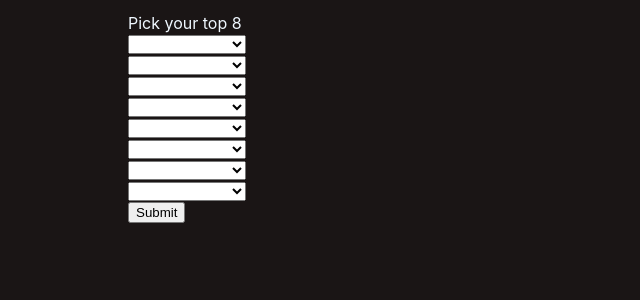
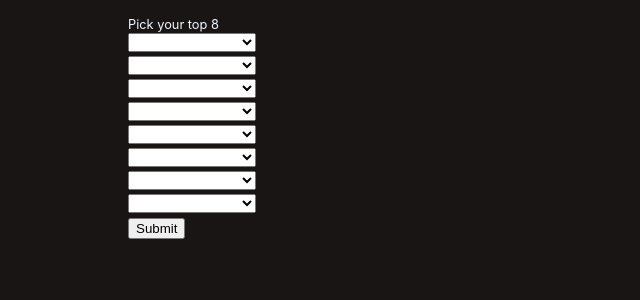
Before and after one commit to sirakradaa/marvel-and-dc, a React (Create React App) app: page /vote in a window 1280 px wide. Shown: the top 300 px of the page, without its empty margins (0-640 px from the left). Built offline with nearby package versions, Linux system fonts and the light colour scheme.

Commit message:
Fixed select box resizing issue in vote.jsx, now has stable sizing

```diff
--- a/src/components/vote/vote.css
+++ b/src/components/vote/vote.css
@@ -1,22 +1,41 @@
+html,body
+{
+    width: 100%;
+    height: 100%;
+    margin: 0px;
+    padding: 0px;
+    overflow-x: hidden;
+}
+
 .vote-container{
     height: 100vh;
-    width: 100vw;
-    display: block;
-    align-items: center;
     background-color: rgb(26, 21, 21);
 }
 
 .ranking{
     top: 0px;
+    width: 100%;
     color: aliceblue;
     margin-left: 10%;
     padding-top: 1%;
 }
 
-.select-container{
-    width: 400px;
+.vote-label{
+    font-size: 1vw;
+
 }
 
-.select{
-    width: 400px;
+#myForm select{
+    width: 10%;
+    display: grid;
+    font-size: 1vw;
+    margin-bottom: 4px;
 }
+
+
+@media screen and (min-width: 860px) {
+    #myForm select{
+        font-size: 10%vw;
+
+    }
+}
--- a/src/components/vote/vote.jsx
+++ b/src/components/vote/vote.jsx
@@ -60,30 +60,34 @@ const Vote = () =>  {
     return false;
   };
 
+  // update values of chosenOptions
   const handleChange = (e) => {
     setChosenOptions({...chosenOptions, [e.target.name]: e.target.value});
   };
+
 
   return (
     <AnimationsPage>
       <div className="vote-container">
         <div className="ranking">
           <form action="/action_page.php">
-            <label htmlFor="characters">Pick your top 8 </label>
+            <label className="vote-label" htmlFor="characters">Pick your top 8 </label>
+            <div id="myForm">
+              {/*Map every single select box with all the available options*/}
               {selectNames.map((name, index) => {
                     return (
-                    <div className="select-container">
                         <select name={name} key={index} onChange={handleChange}
                         value={chosenOptions[name]} required={index === 0}>
-                        <option value=''/>
+                          {/*Start with empty option*/}
+                          <option value=''></option>
                           {options.filter(({value}) => !isChosenByOther(value, name))
                               .map(({label, value}) =>
-                                <option value={value} key={value}>{label}</option>)
+                                  <option className={name} value={value} key={value}>{label}</option>)
                           }
                         </select>
-                    </div>
                     )
                 })}
+            </div>
             <input type="submit"/>
           </form>
         </div>
```
Lines whose indentation alone changed are shown as unchanged.
